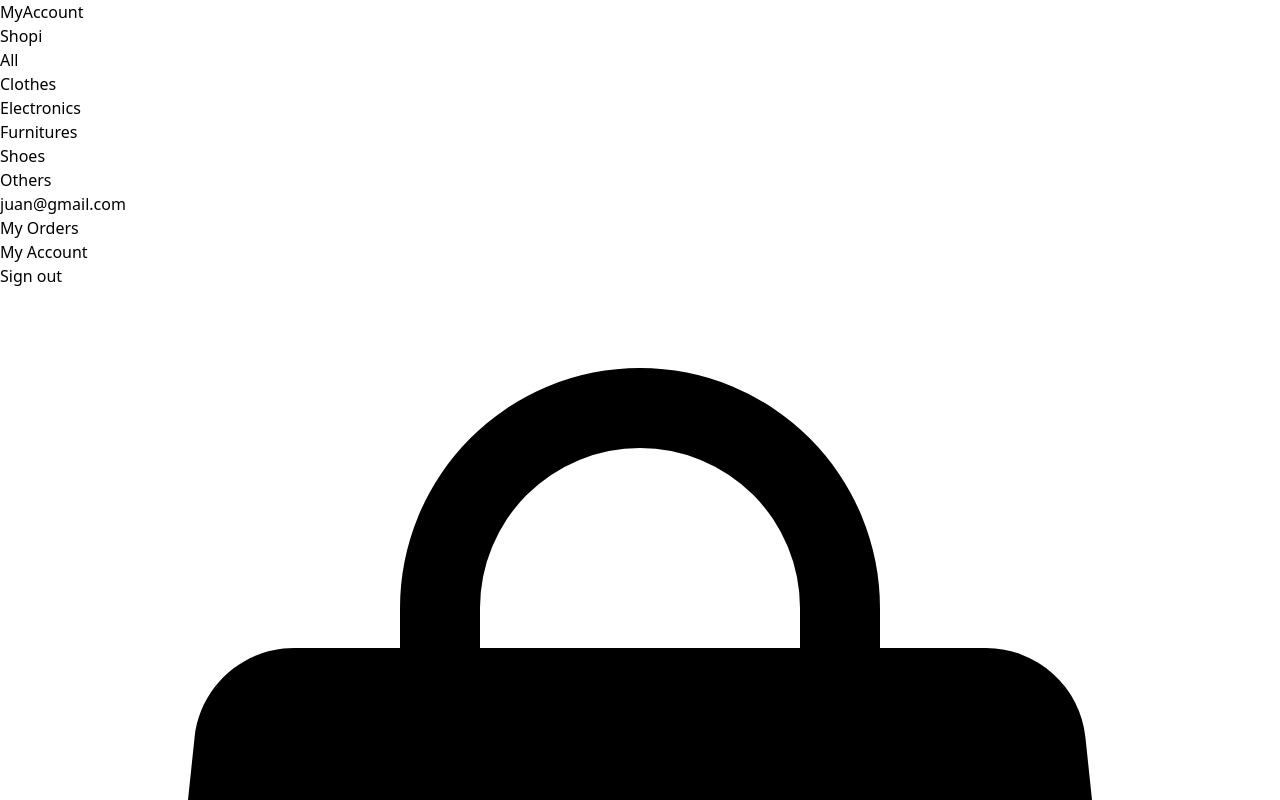
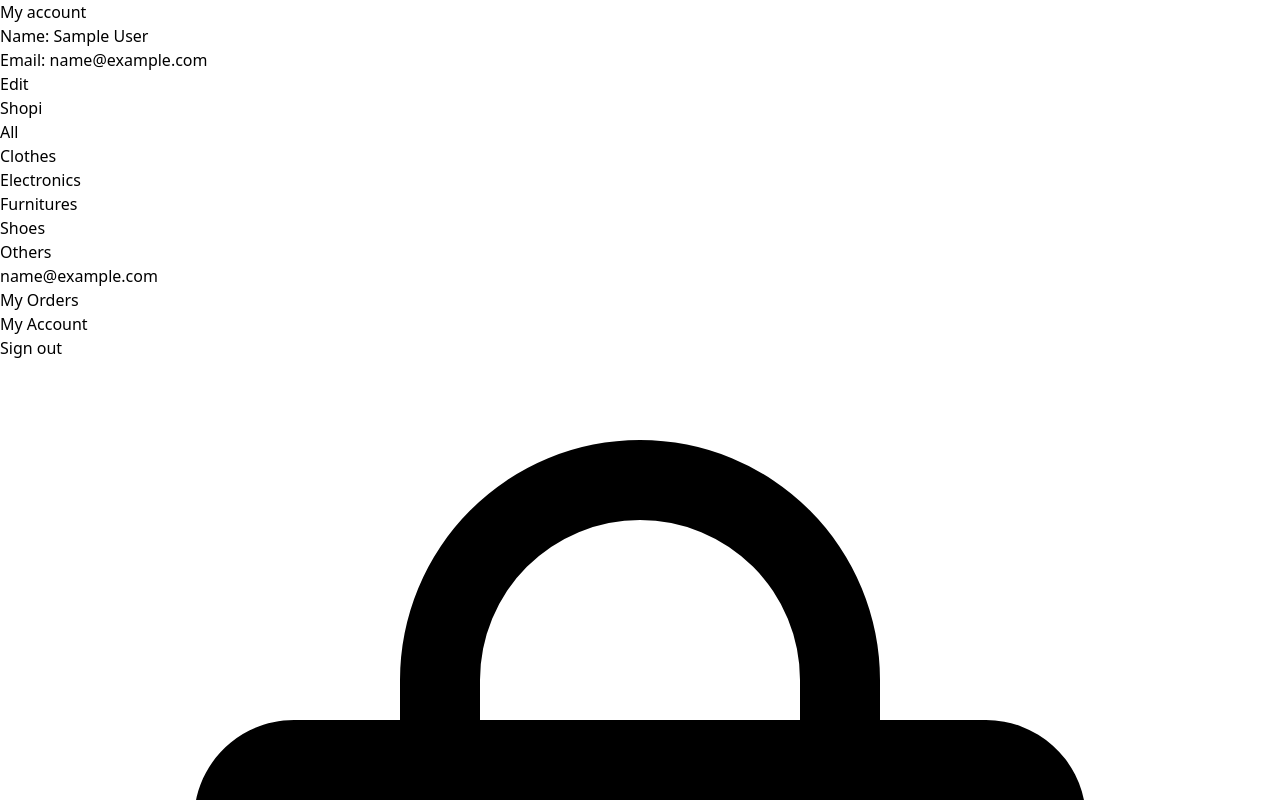
Before and after one commit to JUANLOPCON071/Ecommerce-React-Vite, a React (Vite) app: page /my-account in a window 1280 px wide. Shown: the top 800 px of the page. Built offline with nearby package versions, Linux system fonts and the light colour scheme; no server answers; sample sign-in values are in the browser's storage.

Commit message:
My account view

```diff
--- a/src/Components/Card/index.jsx
+++ b/src/Components/Card/index.jsx
@@ -53,7 +53,7 @@ const Card = (data) => {
                 <img className='object-cover w-full h-full rounded-lg' src={data.data.images[0]} alt={data.data.title} />
                 {renderIcon(data.data.id)}
             </figure>
-            <p className='flex justify-between'>
+            <p className='flex items-center justify-between'>
                 <span className='text-sm font-light'>{data.data.title}</span>
                 <span className='text-lg font-medium'>${data.data.price}</span>
             </p>
--- a/src/Components/NavBar/index.jsx
+++ b/src/Components/NavBar/index.jsx
@@ -44,7 +44,7 @@ const Navbar = () => {
           return (
             <>
               <li className='text-black/60'>
-                juan@gmail.com
+                {parsedAccount?.email}
               </li>
               <li>
                 <NavLink
@@ -91,7 +91,7 @@ const Navbar = () => {
       }
     }
     return (
-        <nav className='fixed top-0 z-10 flex items-center justify-between w-full px-8 py-5 text-sm font-light'>
+        <nav className='fixed top-0 z-10 flex items-center justify-between w-full px-8 py-5 text-sm font-light bg-white'>
             <ul className='flex items-center gap-3'>
                 <li className='text-lg font-semibold'>
                     <NavLink to={`${isUserSignOut ? '/sign-in' : '/'}`}>
--- a/src/Pages/MyAccount/index.jsx
+++ b/src/Pages/MyAccount/index.jsx
@@ -1,12 +1,101 @@
+import { useContext, useRef, useState } from "react"
 import Layout from "../../Components/Layout"
+import { ShoppingCartContext } from "../../Context"
 
 function MyAccount() {
+  const context = useContext(ShoppingCartContext)
+  const [view, setView] = useState('user-info')
+  const account = localStorage.getItem('account')
+  const parsedAccount = JSON.parse(account)
+  const form = useRef(null)
 
+  const editAccount = () => {
+    const formData = new FormData(form.current)
+    const data = {
+      name: formData.get('name'),
+      email: formData.get('email'),
+      password: formData.get('password')
+    }
+
+    const stringifiedAccount = JSON.stringify(data)
+    localStorage.setItem('account', stringifiedAccount)
+    context.setAccount(data)
+  }
+
+  const renderUserInfo = () => {
     return (
-      <Layout>
-        MyAccount
-      </Layout>
+      <div className='flex flex-col w-80'>
+        <p>
+          <span className='text-sm font-light'>Name: </span>
+          <span>{parsedAccount?.name}</span>
+        </p>
+        <p>
+          <span className='text-sm font-light'>Email: </span>
+          <span>{parsedAccount?.email}</span>
+        </p>
+        <button
+          className='py-3 mt-6 border border-black rounded-lg'
+          onClick={() => setView('edit-user-info')}>
+            Edit
+          </button>
+      </div>
     )
   }
 
-  export default MyAccount
+  const renderEditUserInfo = () => {
+    return (
+      <form ref={form} className='flex flex-col gap-4 w-80'>
+        <div className='flex flex-col gap-1'>
+          <label htmlFor="name" className='text-sm font-light'>Your name:</label>
+          <input
+            type="text"
+            id="name"
+            name="name"
+            defaultValue={parsedAccount.name}
+            placeholder="Peter"
+            className='px-4 py-2 border border-black rounded-lg placeholder:font-light placeholder:text-sm placeholder:text-black/60 focus:outline-none'
+          />
+        </div>
+        <div className='flex flex-col gap-1'>
+          <label htmlFor="email" className='text-sm font-light'>Your email:</label>
+          <input
+            type="text"
+            id="email"
+            name="email"
+            defaultValue={parsedAccount.email}
+            placeholder="hi@helloworld.com"
+            className='px-4 py-2 border border-black rounded-lg placeholder:font-light placeholder:text-sm placeholder:text-black/60 focus:outline-none'
+          />
+        </div>
+        <div className='flex flex-col gap-1'>
+          <label htmlFor="password" className='text-sm font-light'>Your password:</label>
+          <input
+            type="text"
+            id="password"
+            name="password"
+            defaultValue={parsedAccount.password}
+            placeholder="******"
+            className='px-4 py-2 border border-black rounded-lg placeholder:font-light placeholder:text-sm placeholder:text-black/60 focus:outline-none'
+          />
+        </div>
+        <button
+          className='w-full py-3 text-white bg-black rounded-lg'
+          onClick={() => {setView('user-info'), editAccount()}}>
+          Edit
+        </button>
+      </form>)
+  }
+
+  const renderView = () => view === 'edit-user-info' ? renderEditUserInfo() : renderUserInfo()
+
+  return (
+    <Layout>
+      <>
+      <h1 className='mb-6 text-xl font-medium text-center w-80'>My account</h1>
+      {renderView()}
+      </>
+    </Layout>
+  )
+}
+
+export default MyAccount
```
